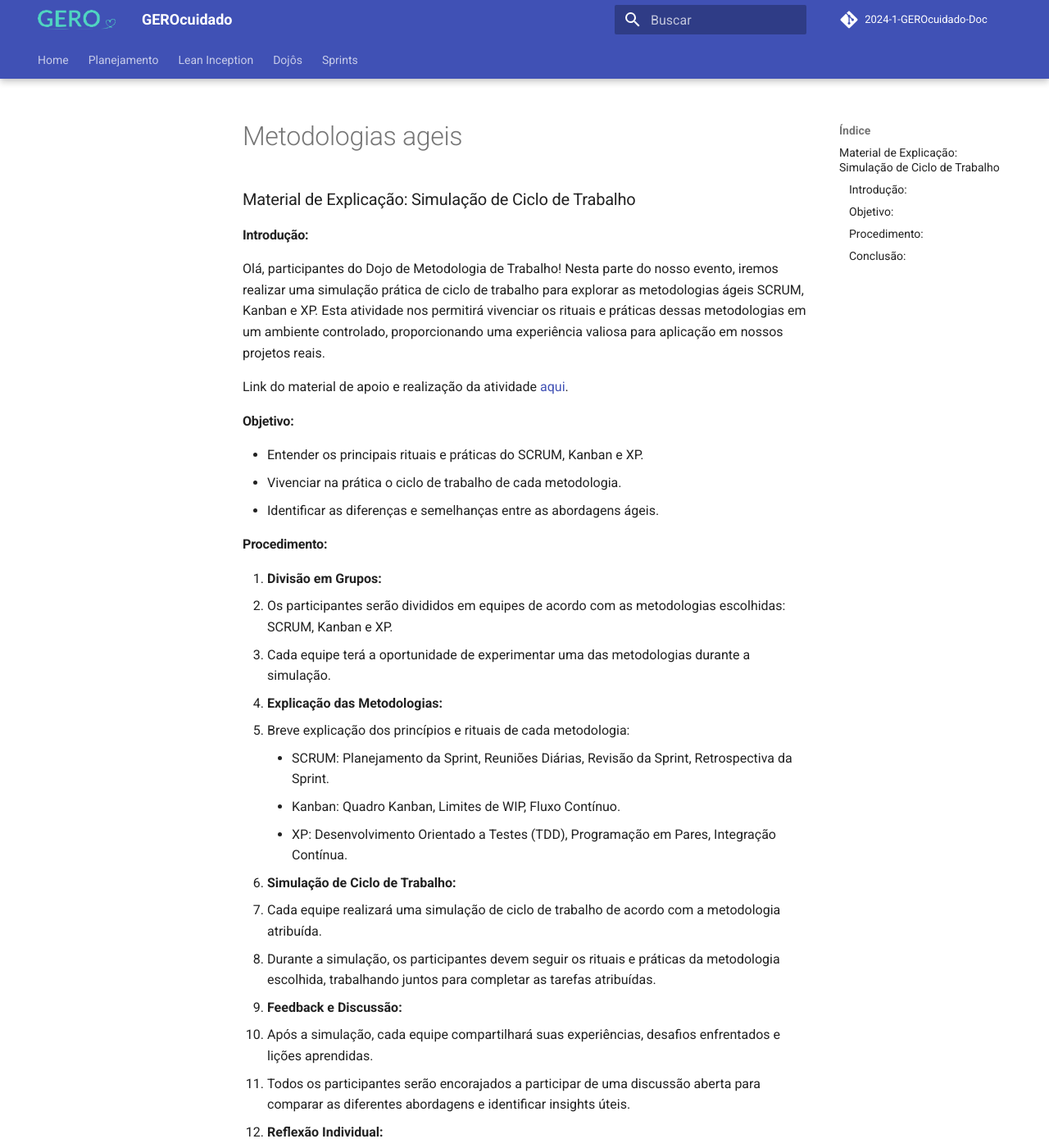
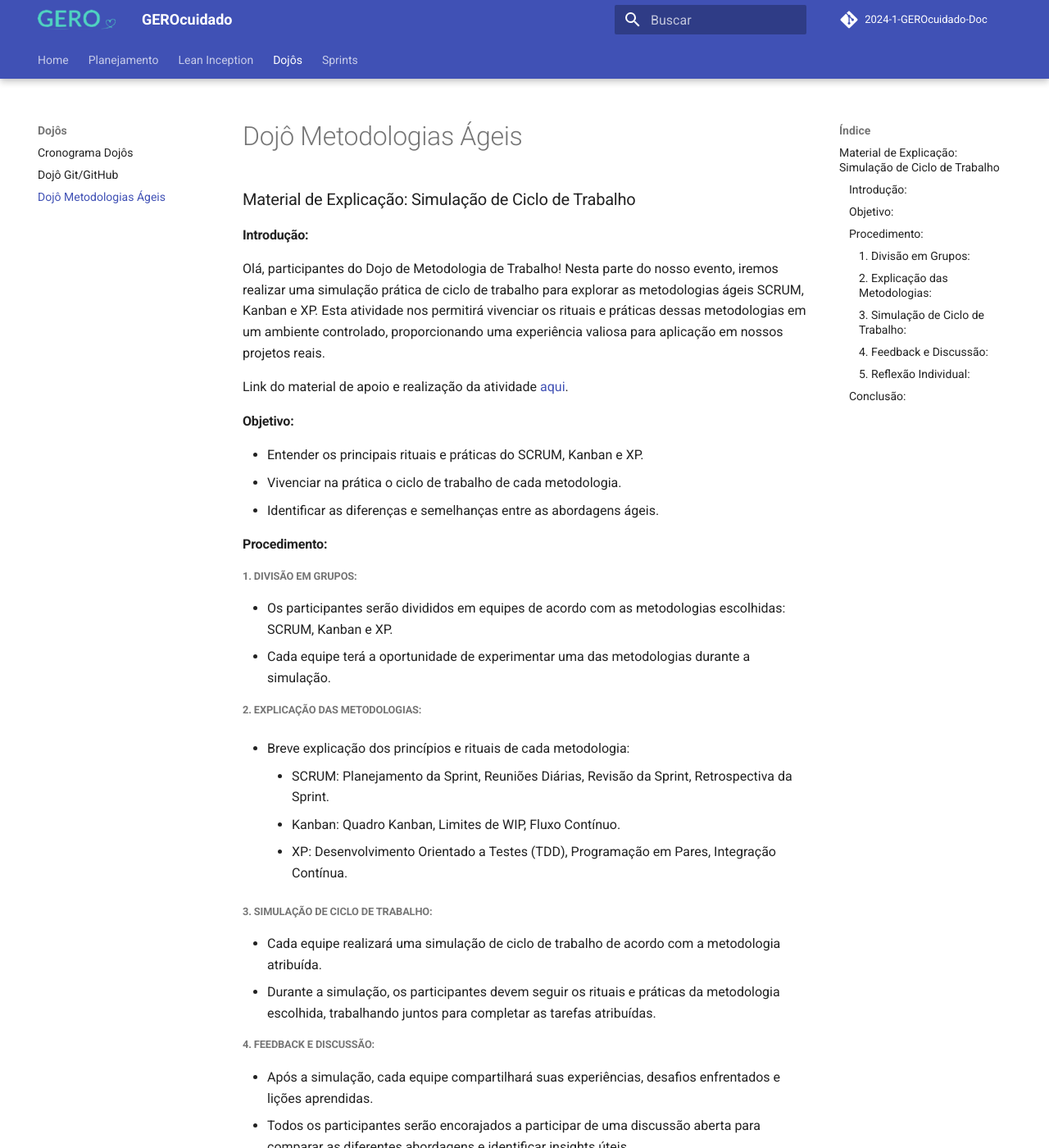
Before and after one commit to fga-eps-mds/2024-1-GEROcuidado-Doc, an MkDocs documentation site: the page built from docs/dojos/metodologias_ageis.md, in a window 1280 px wide and 1400 px high. Shown: the whole window at 82% size. Built offline with MkDocs 1.6.1 and Material for MkDocs 9.7.7, drawn with Linux system fonts in a browser that asks for light colours; comment, search, counter and statistics services are not loaded.

Commit message:
documentação dojo metodologias ágeis

```diff
--- a/docs/dojos/metodologias_ageis.md
+++ b/docs/dojos/metodologias_ageis.md
@@ -14,26 +14,37 @@ Link do material de apoio e realização da atividade [aqui](https://docs.google
 
 #### Procedimento:
 
-1. **Divisão em Grupos:**
-   - Os participantes serão divididos em equipes de acordo com as metodologias escolhidas: SCRUM, Kanban e XP.
-   - Cada equipe terá a oportunidade de experimentar uma das metodologias durante a simulação.
+##### 1. **Divisão em Grupos:**
 
-2. **Explicação das Metodologias:**
-   - Breve explicação dos princípios e rituais de cada metodologia:
+   * Os participantes serão divididos em equipes de acordo com as metodologias escolhidas: SCRUM, Kanban e XP.
+   * Cada equipe terá a oportunidade de experimentar uma das metodologias durante a simulação.
+
+
+##### 2. **Explicação das Metodologias:**
+
+   * Breve explicação dos princípios e rituais de cada metodologia:
+
      - SCRUM: Planejamento da Sprint, Reuniões Diárias, Revisão da Sprint, Retrospectiva da Sprint.
      - Kanban: Quadro Kanban, Limites de WIP, Fluxo Contínuo.
      - XP: Desenvolvimento Orientado a Testes (TDD), Programação em Pares, Integração Contínua.
 
-3. **Simulação de Ciclo de Trabalho:**
-   - Cada equipe realizará uma simulação de ciclo de trabalho de acordo com a metodologia atribuída.
-   - Durante a simulação, os participantes devem seguir os rituais e práticas da metodologia escolhida, trabalhando juntos para completar as tarefas atribuídas.
 
-4. **Feedback e Discussão:**
-   - Após a simulação, cada equipe compartilhará suas experiências, desafios enfrentados e lições aprendidas.
-   - Todos os participantes serão encorajados a participar de uma discussão aberta para comparar as diferentes abordagens e identificar insights úteis.
+##### 3. **Simulação de Ciclo de Trabalho:**
 
-5. **Reflexão Individual:**
-   - Os participantes são convidados a refletir sobre como as metodologias ágeis podem ser aplicadas em seus projetos reais, levando em consideração as experiências da simulação.
+   * Cada equipe realizará uma simulação de ciclo de trabalho de acordo com a metodologia atribuída.
+   * Durante a simulação, os participantes devem seguir os rituais e práticas da metodologia escolhida, trabalhando juntos para completar as tarefas atribuídas.
+
+
+##### 4. **Feedback e Discussão:**
+
+   * Após a simulação, cada equipe compartilhará suas experiências, desafios enfrentados e lições aprendidas.
+   * Todos os participantes serão encorajados a participar de uma discussão aberta para comparar as diferentes abordagens e identificar insights úteis.
+
+
+##### 5. **Reflexão Individual:**
+
+   * Os participantes são convidados a refletir sobre como as metodologias ágeis podem ser aplicadas em seus projetos reais, levando em consideração as experiências da simulação.
+
 
 #### Conclusão:
 
--- a/mkdocs.yml
+++ b/mkdocs.yml
@@ -55,6 +55,7 @@ nav:
   - Dojôs:
     - Cronograma Dojôs: dojos/cronograma.md
     - Dojô Git/GitHub: dojos/git.md
+    - Dojô Metodologias Ágeis: dojos/metodologias_ageis.md
   - Sprints:
   #   - Sprint 1:
   #     - Fazer um documento explicando a primeira semana
```
